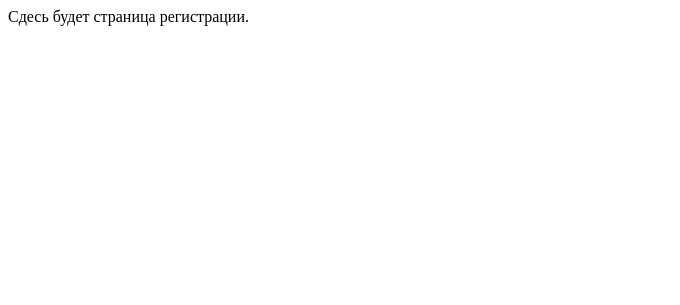
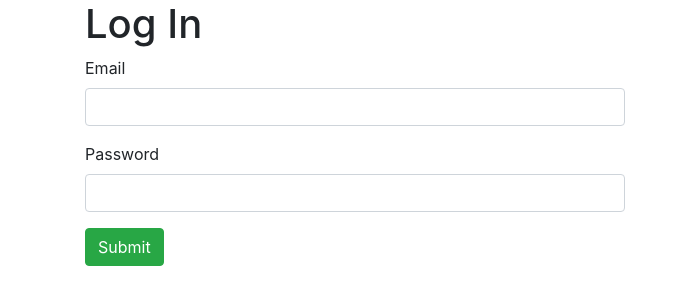
Before and after one commit to rusbatt/-Marlina, a PHP site: page /login.php in a window 1280 px wide. Shown: the top 305 px of the page, without its empty margins (0-680 px from the left). Run offline with PHP 8.4, Linux system fonts and the light colour scheme.

Commit message:
%авторизация%

```diff
--- a/index.php
+++ b/index.php
@@ -35,6 +35,10 @@
 					</div>
 				</form>
 			</div>
+			<div class="col-md-6">
+				<h2><a href="http://marlin/login.php">Log In</a></h2>
+			</div>
+			<!-- /.col-md-6 -->
 		</div>
 	</div>
 </body>
--- a/login.php
+++ b/login.php
@@ -1,2 +1,35 @@
-<?php
-echo "Сдесь будет страница регистрации.";
+
+<!DOCTYPE html>
+<html lang="en">
+<head>
+	<meta charset="UTF-8">
+	<title>Homepage</title>
+	<link rel="stylesheet" href="https://stackpath.bootstrapcdn.com/bootstrap/4.3.1/css/bootstrap.min.css">
+</head>
+<body>
+
+	<div class="container">
+		<div class="row">
+			<div class="col-md-6">
+				<h1>Log In</h1>
+				<form action="hendlerLogIn.php" method="POST" enctype="multipart/form-data">
+
+					<div class="form-group">
+						<label for="">Email</label>
+						<input name="mail" type="email" class="form-control" >
+					</div>
+					<div class="form-group">
+						<label for="">Password</label>
+						<input name="pass" type="password" class="form-control" >
+					</div>
+
+					<div class="form-group">
+						<button type="submit" class="btn btn-success">Submit</button>
+					</div>
+				</form>
+			</div>
+
+		</div>
+	</div>
+</body>
+</html>
```
Also changed, not shown: hendlerLogIn.php (added, +30 -0 lines).
